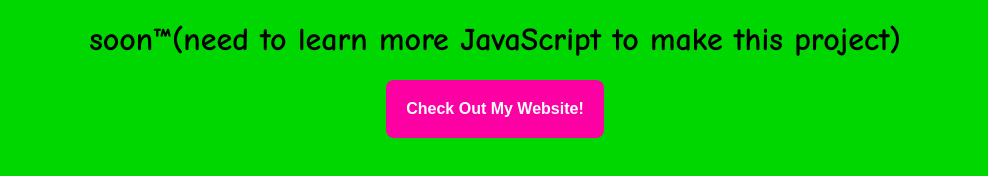
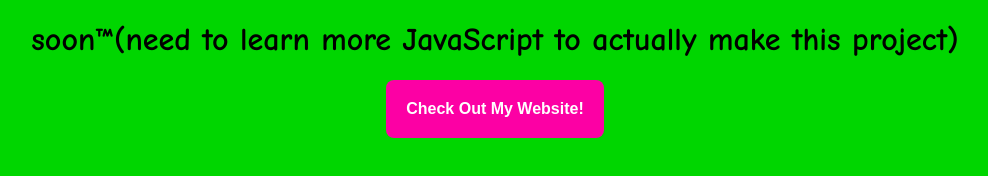
Before and after one commit to Nomaakip/splatnet-pretendo, a plain HTML site: page index.html in a window 1280 px wide. Shown: the whole page, without its empty margins (145-1133 px from the left). Drawn offline with Linux system fonts and the light colour scheme.

Commit message:
Update index.html

```diff
--- a/index.html
+++ b/index.html
@@ -54,7 +54,7 @@
           </style>
     </head>
   <body>
-    <h1>soon™(need to learn more JavaScript to make this project)</h1>
+    <h1>soon™(need to learn more JavaScript to actually make this project)</h1>
     <a href="https://nomaakip.github.io" class="github">
       <button class="button">Check Out My Website!</button>
     </a>
```
